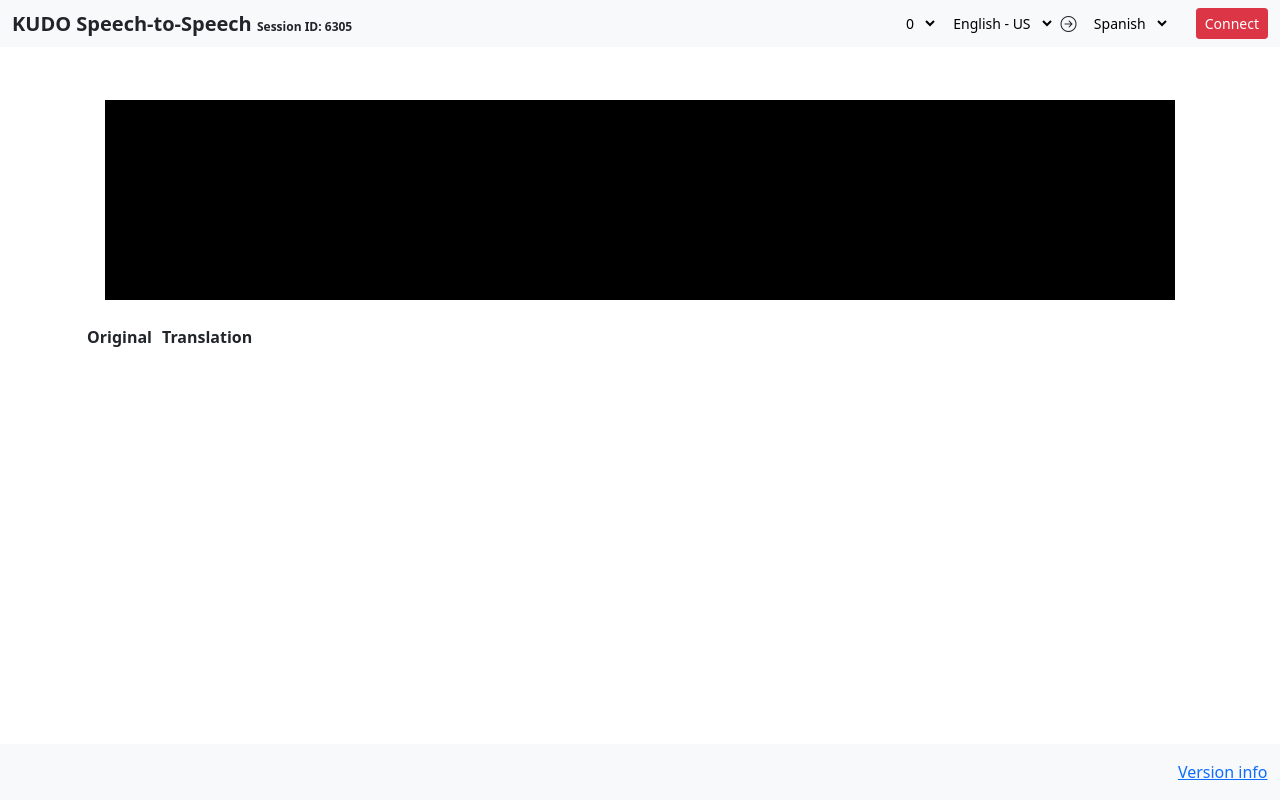
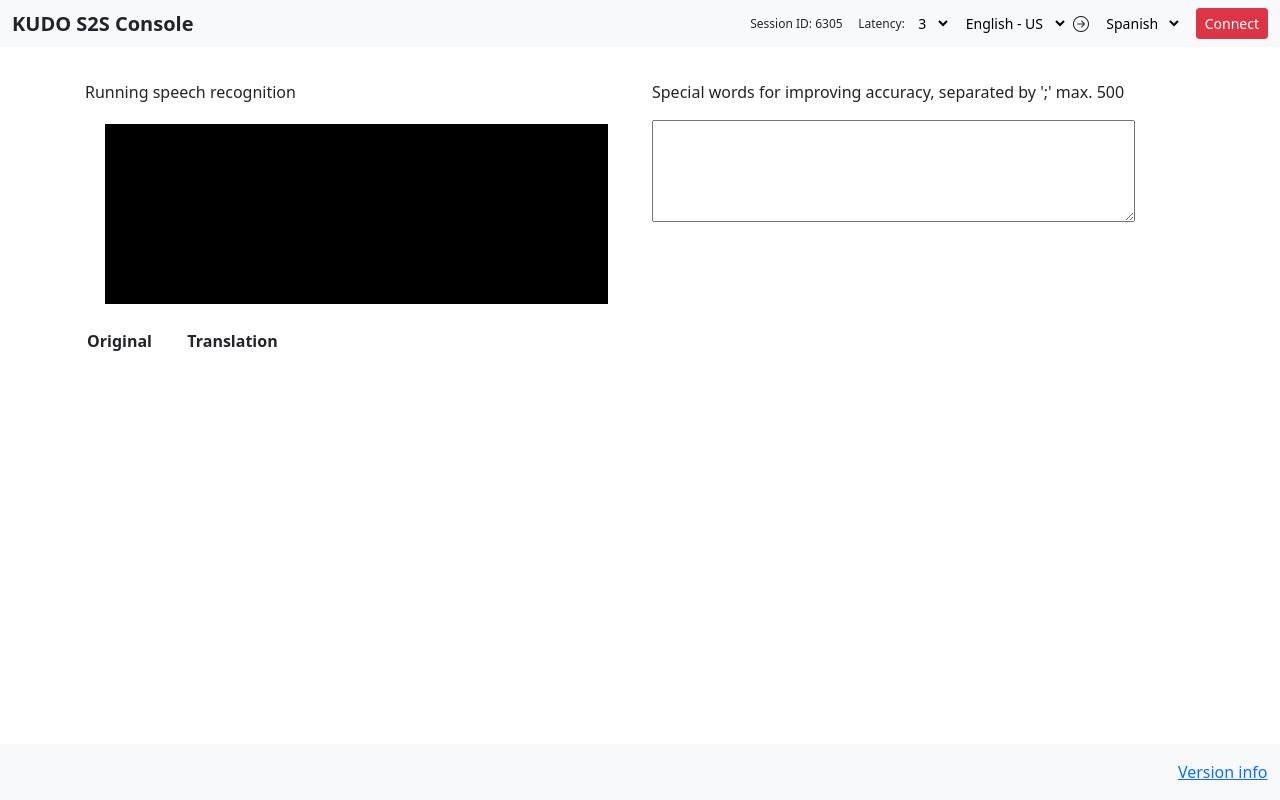
Before and after one commit to amin45666/s2s-amin, a Flask app: page / in a window 1280 px wide. Run offline with Flask 2, Linux system fonts and the light colour scheme; lists and menus that the app fills with data are empty; some libraries are stand-ins or nearby versions.

Commit message:
v9 list of terms to improve accuracy

```diff
--- a/app.py
+++ b/app.py
@@ -51,6 +51,8 @@ def info():
         {'minor version': 5, 'details': 'added timestamp of segment processing', 'date': '2022-09-15'},
         {'minor version': 6, 'details': 'added logfile', 'date': '2022-09-15'},
         {'minor version': 7, 'details': 'added parameter to reduce calls of API', 'date': '2022-09-16'},
+        {'minor version': 9, 'details': 'added feature to improve accuracy with list of terms', 'date': '2022-09-17'},
+
     ]
 
     return Response(json.dumps(changelog),  mimetype='application/json')
--- a/static/js/asr_ext.js
+++ b/static/js/asr_ext.js
@@ -44,6 +44,12 @@ function fromMic() {
 
     let audioConfig = SpeechSDK.AudioConfig.fromDefaultMicrophoneInput();
     recognizer = new SpeechSDK.SpeechRecognizer(speechConfig, audioConfig);
+
+	let phrases = document.getElementById("phrases");
+    if (phrases !== "") {
+        var phraseListGrammar = SpeechSDK.PhraseListGrammar.fromRecognizer(recognizer);
+        phraseListGrammar.addPhrase(phrases.value.split(";"));
+    }
 
     console.log('Speak into your microphone.');
 
--- a/templates/asr.html
+++ b/templates/asr.html
@@ -28,9 +28,9 @@
       border: 2px solid black;
       margin: 20px;
       padding: 20px;
-      font-size: 20px;
+      font-size: 16px;
       text-align: left;
-      height:200px;
+      height:180px;
       overflow-y: scroll;
     }
 
@@ -55,24 +55,21 @@
       <!-- Fixed navbar -->
       <nav class="navbar navbar-expand-md fixed-top  bg-light">
         <div class="container-fluid">
-          <div class="float-md-start fw-bold fs-5">KUDO Speech-to-Speech
-
-            <!--FREE <span id="time">05:00</span>-->
-            <span  style="font-size: 12px">Session ID:   <span id="sessionId">{{sessionId}}</span>  </span>
+          <div class="float-md-start fw-bold fs-5">KUDO S2S Console
           </div>
 
-          <button class="navbar-toggler" type="button" data-bs-toggle="collapse" data-bs-target="#navbarCollapse" aria-controls="navbarCollapse" aria-expanded="false" aria-label="Toggle navigation">
-            <i class="bi bi-list"></i>
-          </button>
+          <button class="navbar-toggler" type="button" data-bs-toggle="collapse" data-bs-target="#navbarCollapse" aria-controls="navbarCollapse" aria-expanded="false" aria-label="Toggle navigation"><i class="bi bi-list"></i></button>
           <div class="collapse navbar-collapse" id="navbarCollapse">
             <ul class="navbar-nav me-auto mb-2 mb-md-0">
             </ul>
 
+            <span  style="font-size: 12px">Session ID:   <span id="sessionId">{{sessionId}}</span>  &nbsp;&nbsp;&nbsp; Latency:</span>
+
             <select id="delay"  class="btn btn-light btn-sm mr-1">
-              <option value="0" selected="selected">0</option>
+              <option value="0">0</option>
               <option value="1">1</option>
               <option value="2">2</option>
-              <option value="3">3</option>
+              <option value="3" selected="selected">3</option>
               <option value="4">4</option>
               <option value="5">5</option>
             </select>
@@ -89,6 +86,7 @@
             &nbsp;
             <i class="bi bi-arrow-right-circle"></i>
             &nbsp;
+
             <select id="targetLanguage"  class="btn btn-light btn-sm mr-1">
                         {% for language in languages %}
                              <option value="{{ language }}">{{ language }}</option>
@@ -96,9 +94,6 @@
             </select>
 
             &nbsp;&nbsp;&nbsp;
-
-
-            &nbsp;&nbsp;
 
             <div class="btn-group" role="group" aria-label="Commands">
               <button class="btn btn-danger btn-sm mr-2" type="button" id="recordButton" onclick="record()">Connect</button>
@@ -112,7 +107,17 @@
 <main class="flex-shrink-0">
 
     <div class="container" style="padding-top: 5em;">
+      <div class="row">
+        <div class="col-sm">
+          <p>Running speech recognition</p>
           <div id="ASR" class="subs"></div>
+        </div>
+        <div class="col-sm">
+          <p>Special words for improving accuracy, separated by ';' max. 500</p>
+          <textarea id="phrases" type="text" rows="4"  cols="50">
+          </textarea>
+        </div>
+      </div>
     </div>
 
     <!-- MESSAGES -->
@@ -120,22 +125,15 @@
         <strong>Error:</strong> The free version does not support this Browser! Please use Google Chrome instead!
     </div>
 
-    <div class="alert alert-warning" role="alert" id="info_no_speech"  style="display:none">
-        <div class="d-grid gap-2 d-md-flex justify-content-md-end">
-             <button type="button" class="btn-close" onclick="toggleLink('info_no_speech')"></button>
-        </div>
-        <strong>Error:</strong> No speech detected!
-    </div>
-
     <!-- MAIN RESULTS -->
 
     <div class="container-sm">
       <div class="row"></div>
       <div class="row">
-        <table id="tableLog">
+        <table id="tableLog" style="width:100%">
             <tr>
-              <th>Original</th>
-              <th>Translation</th>
+              <th WIDTH="50%">Original</th>
+              <th WIDTH="50%">Translation</th>
             </tr>
         </table>
       </div>
```
Also changed, not shown: 4 other files. Lines whose indentation alone changed are shown as unchanged.
